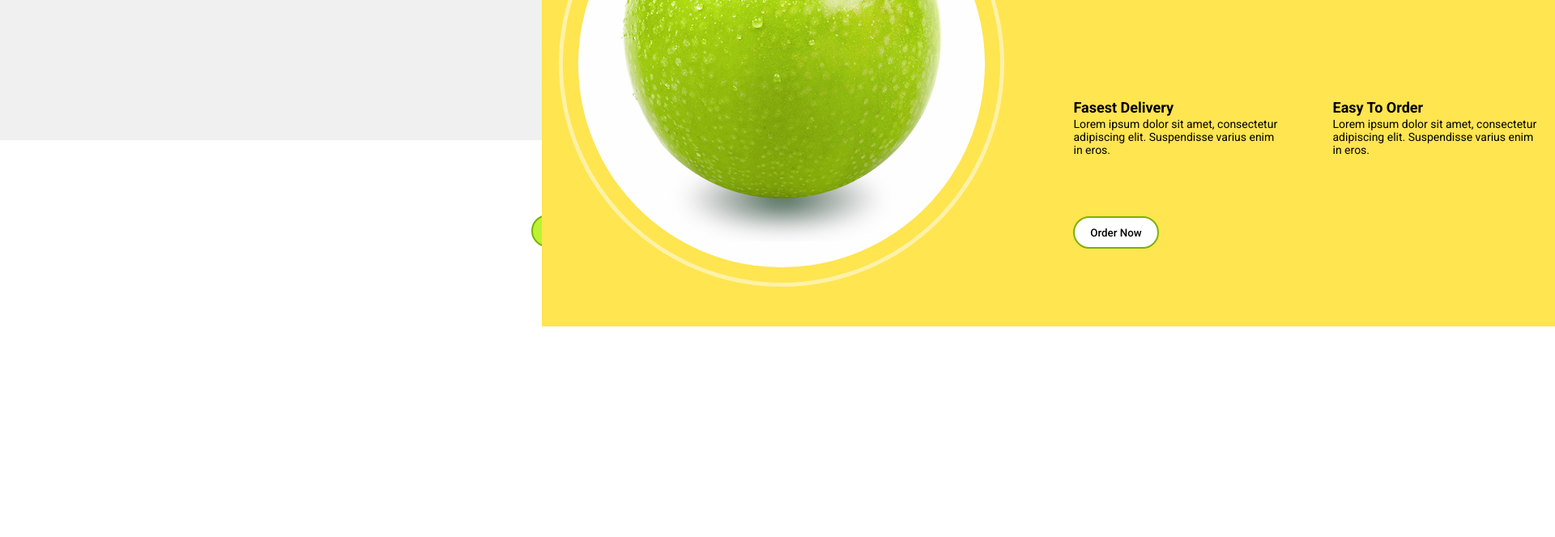
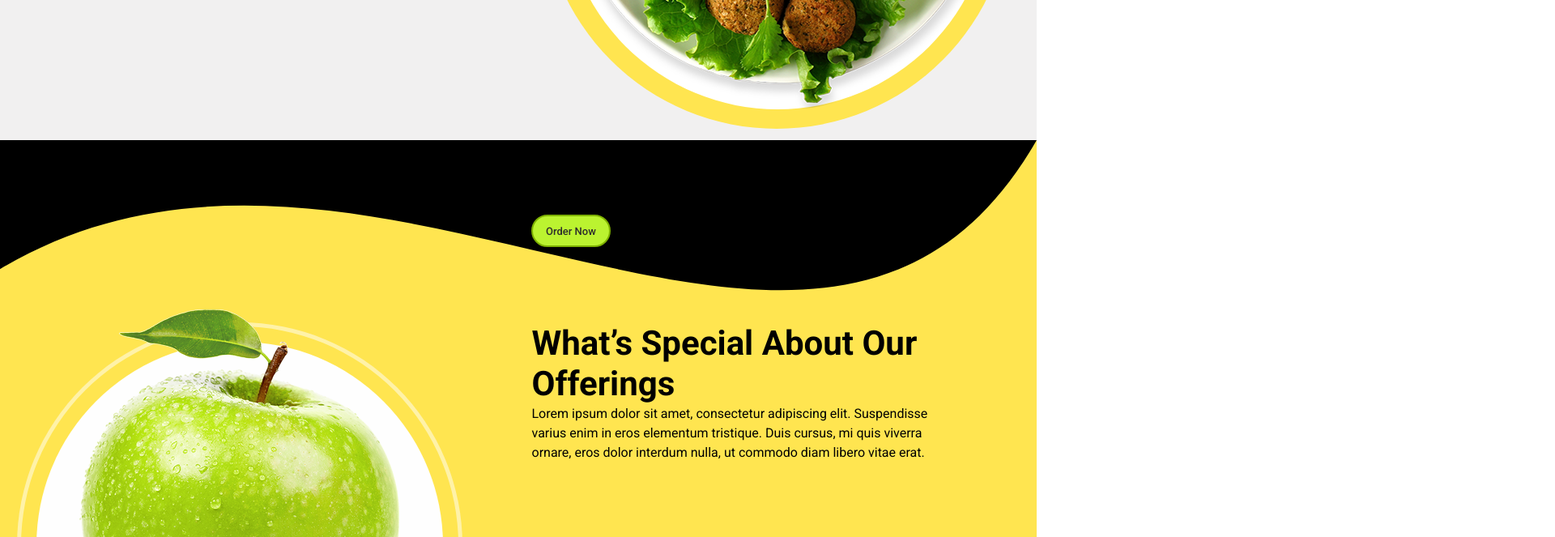
Before and after one commit to Kolya12818/Tim-Project, a plain HTML site: page index.html in a window 1280 px wide. Shown: the part 435-1098 px from the top of the page at 81% size, 1920 px wide, since content can reach past the window. Before the commit the page ends 838 px from the top, so only its background shows below. Drawn offline with Linux system fonts and the light colour scheme.

Commit message:
добавив штмл олексія

```diff
--- a/index.html
+++ b/index.html
@@ -10,10 +10,12 @@
 </head>
 
 <body>
+    <div class="container">
         <div class="favourite-food">
             <div class="food-text">
                 <p class="text-favourite">Enjoy Your Favorite <br> Food From Anywhere</p>
-        <p class="text-favourite">Lorem ipsum dolor sit amet, consectetur adipiscing elit. Suspendisse <br> varius
+                <p class="text-favourite">Lorem ipsum dolor sit amet, consectetur adipiscing elit. Suspendisse <br>
+                    varius
                     enim
                     in eros elementum tristique. Duis cursus, mi quis viverra <br> ornare, eros dolor interdum nulla, ut
                     commodo
@@ -26,6 +28,9 @@
                     <img src="./img/Foto 1.png" alt="salads">
                     <div class="arrow-left">&lt;</div>
                     <div class="arrow-right">&gt;</div>
+                </div>
+
+            </div>
         </div>
         <section class="enjoy-food">
             <div class="background">
@@ -40,19 +45,26 @@
                 <div class="grup1">
                     <div class="grup1-1">
                         <h2>What’s Special About Our Offerings</h2>
-                    <p>Lorem ipsum dolor sit amet, consectetur adipiscing elit. Suspendisse varius enim in eros
-                        elementum tristique. Duis cursus, mi quis viverra ornare, eros dolor interdum nulla, ut commodo
+                        <p>Lorem ipsum dolor sit amet, consectetur adipiscing elit. Suspendisse varius enim in
+                            eros
+                            elementum tristique. Duis cursus, mi quis viverra ornare, eros dolor interdum nulla,
+                            ut
+                            commodo
                             diam libero vitae erat.</p>
                     </div>
                     <div class="grup1-2">
                         <div class="svg1"></div>
                         <h3>Fasest Delivery</h3>
-                    <p>Lorem ipsum dolor sit amet, consectetur adipiscing elit. Suspendisse varius enim in eros.</p>
+                        <p>Lorem ipsum dolor sit amet, consectetur adipiscing elit. Suspendisse varius enim in
+                            eros.
+                        </p>
                     </div>
                     <div class="grup1-3">
                         <div class="svg2"></div>
                         <h3>Easy To Order</h3>
-                    <p>Lorem ipsum dolor sit amet, consectetur adipiscing elit. Suspendisse varius enim in eros.</p>
+                        <p>Lorem ipsum dolor sit amet, consectetur adipiscing elit. Suspendisse varius enim in
+                            eros.
+                        </p>
                     </div>
 
                 </div>
@@ -60,7 +72,7 @@
             </div>
         </section>
     </div>
-    </div>
+
 
 </body>
 <script src="./script.js"></script>
--- a/style_enjoy_food.css
+++ b/style_enjoy_food.css
@@ -4,8 +4,7 @@ body {
     font-family: 'Roboto', sans-serif;
 }
 
-.container {
-    margin: 0 auto;
+.enjoy-food {
     width: 1280px;
     height: 824px;
 }
@@ -172,3 +171,9 @@ h3 {
     background-repeat: no-repeat;
     margin-top: -50px;
 }
+.container{
+    width: 1280px;
+    height: 3802px;
+    background: #000;
+    margin: 0 auto;
+}
--- a/style_main.css
+++ b/style_main.css
@@ -8,9 +8,6 @@
 
 body {
     margin: 0;
-    height: 100vh;
-    display: flex;
-    justify-content: center;
 }
 
 .favourite-food {
```
Lines whose indentation alone changed are shown as unchanged.
